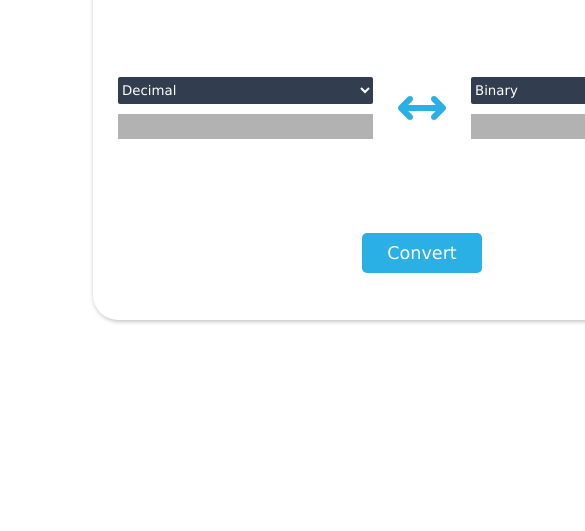
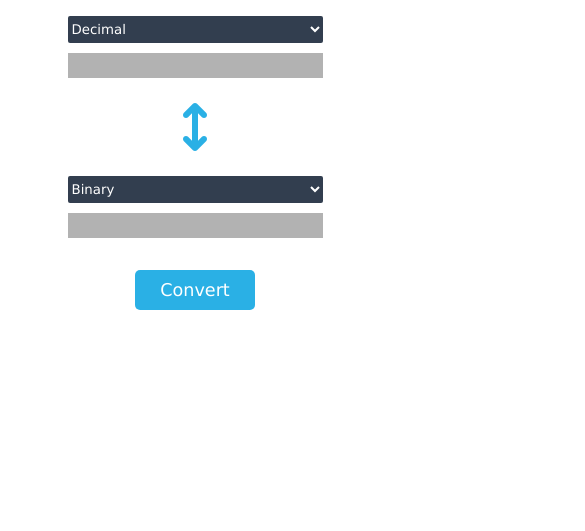
Before and after one commit to SyaPratama/Converting-Numeric, a plain HTML site: page index.html in a window 390 px wide. Shown: the part 313-844 px from the top of the page, 585 px wide, since content can reach past the window. Drawn offline with Linux system fonts and the light colour scheme.

Commit message:
feat: add responsive mobile web

```diff
--- a/css/style.css
+++ b/css/style.css
@@ -106,3 +106,42 @@ body{
     color: var(--font-color);
     background-color: var(--shadow);
 }
+
+
+@media screen and (max-width:768px)
+{
+
+    body{
+        min-width: 0;
+        min-height: 0;
+        width: 100%;
+        height: 100dvh;
+        padding: 0;
+        display: flex;
+        flex-direction: column;
+        justify-content: center;
+        align-items: center;
+        width: 100%;
+    }
+    .container{
+        display: flex;
+        flex-direction: column;
+        align-items: center;
+        justify-content: center;
+        gap: 2rem;
+        background: none;
+        box-shadow: none;
+        text-align: center;
+        height: 100%;
+    }
+
+    .input-numeric-category{
+        width: 0;
+        display: flex;
+        flex-direction: column;
+    }
+
+    .input-numeric-category i{
+        transform: rotate(90deg);
+    }
+}
```
